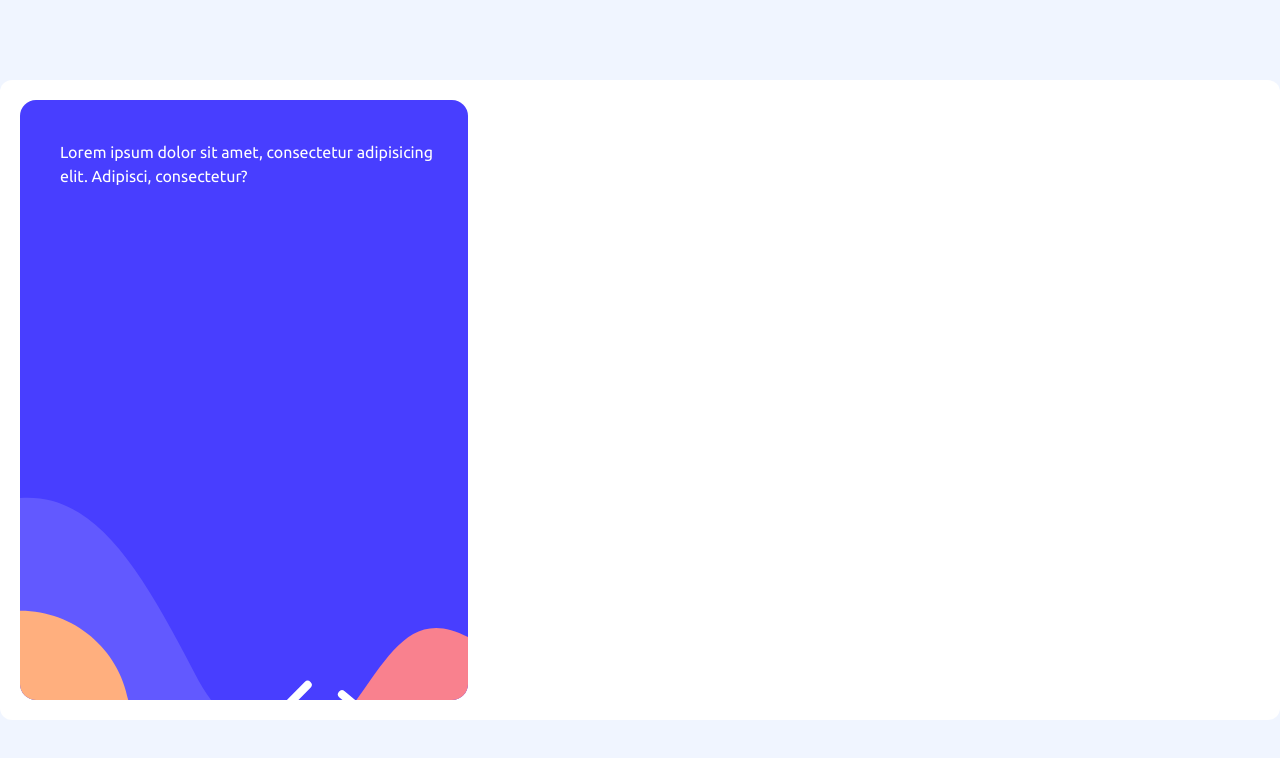
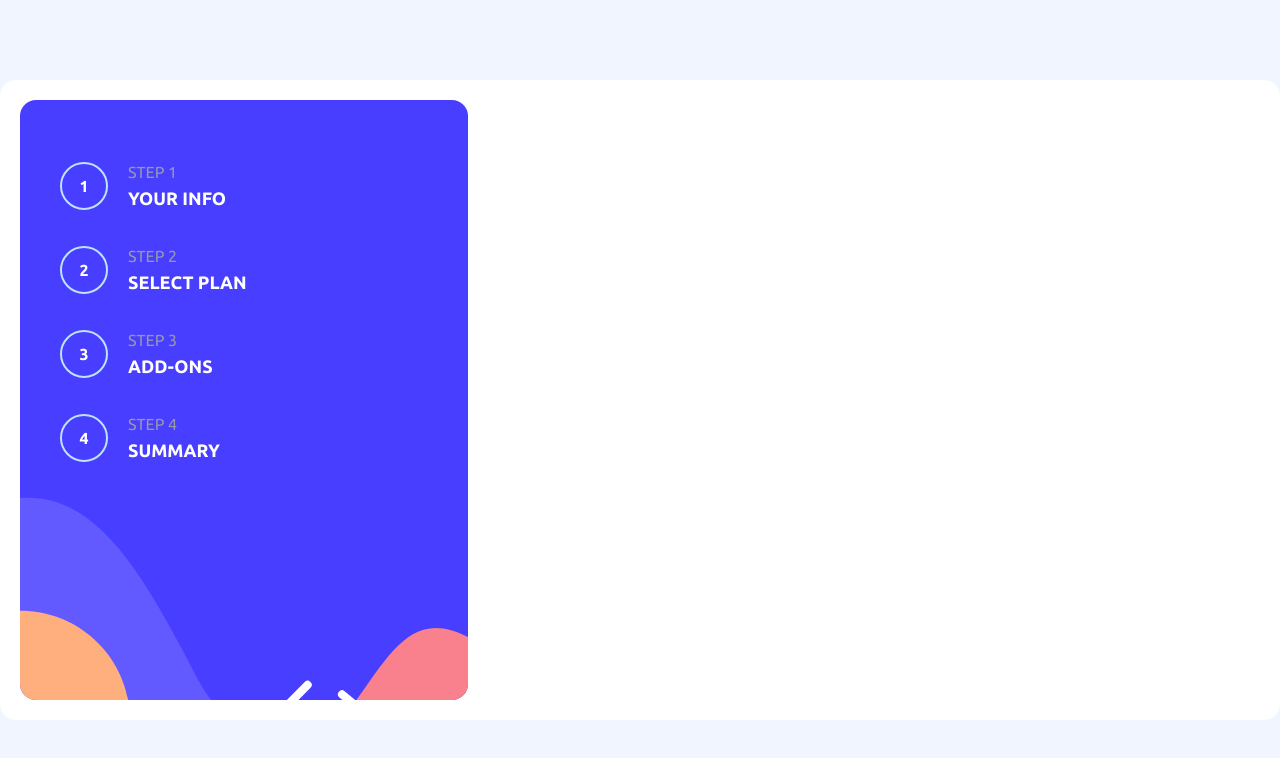
Before and after one commit to Erhahon-Imafidon/multi-step-form, a React (Vite) app: page / in a window 1280 px wide. Shown: the top 758 px of the page. Built offline with nearby package versions, Linux system fonts and the light colour scheme.

Commit message:
update App layout with rounded corners and enhance Sidebar with step indicators and the ui

```diff
--- a/src/App.tsx
+++ b/src/App.tsx
@@ -2,8 +2,7 @@ import Sidebar from './components/Steps.tsx';
 
 const App = () => {
     return <main className='bg-Blueish-100 font-ubuntu md:py-20 h-screen'>
-        <div className='bg-white p-5 w-full h-full container rounded-xl'>
-
+        <div className='bg-white p-5 w-full h-full container rounded-2xl'>
         <Sidebar />
         </div>
     </main>;
--- a/src/components/Steps.tsx
+++ b/src/components/Steps.tsx
@@ -3,15 +3,95 @@ import MobileSideBg from '../assets/images/bg-sidebar-mobile.svg';
 
 
 const Sidebar = () => {
+    const isActive = false
+
     return (
-        <aside className='w-full md:w-md h-40 left-0 top-0 fixed md:h-full md:relative pl-10 pr-4 md:rounded-2xl overflow-hidden' >
-            <div className='absolute inset-0 w-full'>
-            <img src={DesktopSideBg} alt="Desktop Background" className='hidden md:block w-full h-full object-cover' />
-            <img src={MobileSideBg} alt="Mobile Background" className='md:hidden w-full h-full object-cover' />
+        <aside className="w-full md:w-md h-40 left-0 top-0 fixed md:h-full md:relative pl-10 pr-4 md:rounded-2xl overflow-hidden">
+            <div className="absolute inset-0 w-full">
+                <img
+                    src={DesktopSideBg}
+                    alt="Desktop Background"
+                    className="hidden md:block w-full h-full object-cover"
+                />
+                <img
+                    src={MobileSideBg}
+                    alt="Mobile Background"
+                    className="md:hidden w-full h-full object-cover"
+                />
             </div>
 
-            <div className='relative mt-10'>
-                <p className='text-white'>Lorem ipsum dolor sit amet, consectetur adipisicing elit. Adipisci, consectetur?</p>
+            <div className="relative mt-15 flex flex-row md:flex-col gap-8">
+                <div className="flex items-center gap-x-5">
+                    <div
+                        className={
+                            `border-2 border-Blueish-200 rounded-full size-10 md:size-12 flex items-center justify-center  font-bold ${isActive ? 'bg-Blueish-200 text-black' : 'bg-transparent text-white'}`
+                        }
+                    >
+                        <span>1</span>
+                    </div>
+
+                    <div className="hidden md:flex flex-col uppercase">
+                        <h3 className="text-Greyish-500">step 1</h3>
+                        <h4 className="text-white text-lg font-bold">
+                            your info
+                        </h4>
+                    </div>
+                </div>
+
+                <div className="flex items-center gap-x-5">
+                    <div
+                        className={
+                            `border-2 border-Blueish-200 rounded-full size-10 md:size-12 flex items-center justify-center  font-bold ${isActive ? 'bg-Blueish-200 text-black' : 'bg-transparent text-white'}`
+                        }
+                    >
+                        <span>2</span>
+                    </div>
+
+                    <div className="hidden md:flex flex-col uppercase">
+                        <h3 className="text-Greyish-500">step 2</h3>
+                        <h4 className="text-white text-lg font-bold">
+                           select plan
+                        </h4>
+                    </div>
+
+
+                </div>
+
+                    {/*step 3*/}
+                <div className="flex items-center gap-x-5">
+                    <div
+                        className={
+                            `border-2 border-Blueish-200 rounded-full size-10 md:size-12 flex items-center justify-center  font-bold ${isActive ? 'bg-Blueish-200 text-black' : 'bg-transparent text-white'}`
+                        }
+                    >
+                        <span>3</span>
+                    </div>
+
+                    <div className="hidden md:flex flex-col uppercase">
+                        <h3 className="text-Greyish-500">step 3</h3>
+                        <h4 className="text-white text-lg font-bold">
+                            add-ons
+                        </h4>
+                    </div>
+                </div>
+
+                {/*step 4*/}
+                <div className="flex items-center gap-x-5">
+                    <div
+                        className={
+                            `border-2 border-Blueish-200 rounded-full size-10 md:size-12 flex items-center justify-center  font-bold ${isActive ? 'bg-Blueish-200 text-black' : 'bg-transparent text-white'}`
+                        }
+                    >
+                        <span>4</span>
+                    </div>
+
+                    <div className="hidden md:flex flex-col uppercase">
+                        <h3 className="text-Greyish-500">step 4</h3>
+                        <h4 className="text-white text-lg font-bold">
+                            summary
+                        </h4>
+                    </div>
+                </div>
             </div>
         </aside>
     );
```
